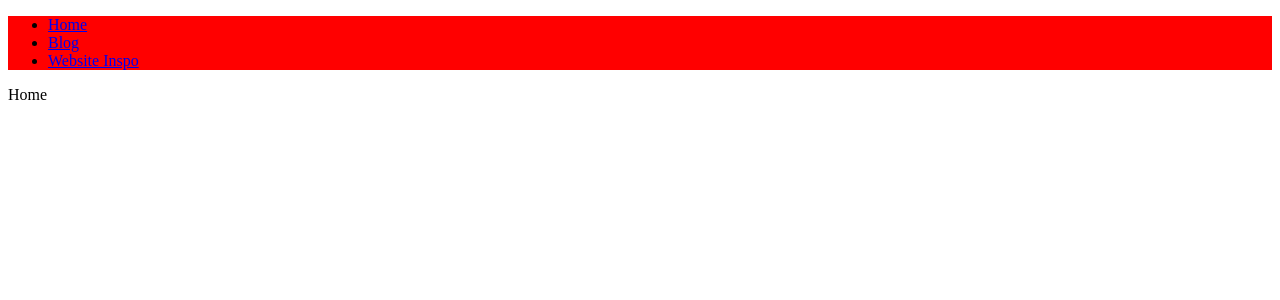
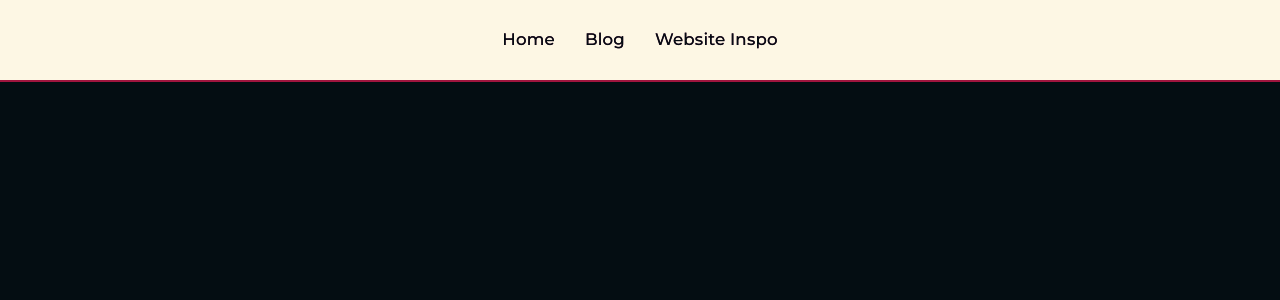
Before and after one commit to YlliLimited/Blog_Website, a React (Vite) app in the folder Blog/: page / in a window 1280 px wide. Shown: the top 300 px of the page. Built offline with nearby package versions, Linux system fonts and the light colour scheme.

Commit message:
modified:   Blog/index.html 	modified:   Blog/src/assets/Components/Navbar/Navbar.jsx 	modified:   Blog/src/assets/Components/Navbar/Navbar.module.css 	modified:   Blog/src/index.css

```diff
--- a/Blog/index.html
+++ b/Blog/index.html
@@ -5,6 +5,10 @@
     <!-- <link rel="icon" type="image/svg+xml" href="/vite.svg" /> -->
     <meta name="viewport" content="width=device-width, initial-scale=1.0" />
     <title>Ylli's Code Blog</title>
+
+
+    <!-- Universal CSS -->
+    <link rel="stylesheet" href="/Blog/src/index.css">
   </head>
   <body>
     <div id="root"></div>
--- a/Blog/src/assets/Components/Navbar/Navbar.jsx
+++ b/Blog/src/assets/Components/Navbar/Navbar.jsx
@@ -8,11 +8,17 @@ function Navbar () {
 
       <nav>
 
-        <ul className={styles.navbar}>
-            <li><Link to={"/"}>Home</Link></li>
-            <li><Link to={"/Blog/"}>Blog</Link></li>
-            <li><Link to={"/Website_Inspo/"}>Website Inspo</Link></li>
-        </ul>
+        <div className={styles.navbar}>
+
+
+          <ul className={styles.navUl}>
+              <li><Link to={"/"} className={styles.navLink}><p>Home</p></Link></li>
+              <li><Link to={"/Blog/"} className={styles.navLink}><p>Blog</p></Link></li>
+              <li><Link to={"/Website_Inspo/"} className={styles.navLink}><p>Website Inspo</p></Link></li>
+          </ul>
+
+
+        </div>
 
       </nav>
 
--- a/Blog/src/assets/Components/Navbar/Navbar.module.css
+++ b/Blog/src/assets/Components/Navbar/Navbar.module.css
@@ -1,3 +1,60 @@
-.navbar {
-  background-color: red;
+.navbar{
+  width: calc(100% - 40px);
+  height: clamp(30px, 10vw, 60px);
+
+  display: flex;
+
+  justify-content: center;
+  align-items: center;
+
+  padding: 10px 20px;
+
+  background-color: var(--primary-light-color);
+
+
+  position: fixed;
+  top: 0px;
+  left: 0px;
+
+
+  border-bottom: 2px solid var(--secondary-contrast-color);
 }
+
+.navUl{
+  list-style-type: none;
+
+  display: inline;
+
+  margin: 0px;
+  padding: 0px;
+}
+
+.navUl li{
+    display: inline;
+
+    margin: 0px 15px;
+}
+
+.navUl li p{
+  display: inline;
+  font-weight: 500;
+}
+
+.navLink{
+  text-decoration: none;
+
+  color: var(--primary-dark-color);
+  text-shadow: 0px 0px 0px var(--tertiary-contrast-color);
+
+  transition: text-shadow 0.15s, color 0.15s;
+}
+.navLink:hover{
+  text-shadow: 1.5px 0px 0px var(--primary-dark-color);
+  color: var(--secondary-contrast-color);
+}
+.navLink:active{
+  text-shadow: 1px 0px 0px var(--primary-dark-color);
+  color: var(--secondary-contrast-color);
+
+  transition: text-shadow 0.05s, color 0.05s;
+}
--- a/Blog/src/index.css
+++ b/Blog/src/index.css
@@ -0,0 +1,101 @@
+/* Fonts */
+@import url('https://fonts.googleapis.com/css2?family=Montserrat:ital,wght@0,100..900;1,100..900&display=swap');
+@import url('https://fonts.googleapis.com/css2?family=MedievalSharp&display=swap');
+/* Fonts End*/
+
+
+
+/* Universal Colors */
+
+:root {
+  --primary-dark-color: rgb(4, 13, 18);
+  --secondary-dark-color: rgb(9, 38, 53);
+  --tertiary-dark-color: rgb(27, 66, 66);
+  --quantertary-dark-color: rgb(92, 131, 116);
+
+
+  --primary-light-color: rgb(253, 247, 228);
+  --secondary-light-color: rgb(250, 238, 209);
+  --tertiary-light-color: rgb(222, 208, 182);
+  --quantertary-light-color: rgb(187, 171, 140);
+
+  --primary-contrast-color: rgb(255, 32, 78);
+  --secondary-contrast-color: rgb(160, 21, 62);
+  --tertiary-contrast-color: rgb(93, 14, 65);
+}
+
+/* Universal Colors End */
+
+
+
+body, html{
+  scroll-behavior: smooth;
+  background-color: var(--primary-dark-color);
+
+  margin: 0px;
+  padding: 0px;
+}
+
+
+
+
+/* Text Tags */
+
+h1{
+  font-family:'MedievalSharp';
+  font-size: clamp(3.2rem, 9vw, 10rem);
+  line-height: 1.1;
+  letter-spacing: -1px;
+  font-weight: 200;
+}
+h2{
+  font-family:'MedievalSharp';
+  font-size: clamp(2.8rem, 7.8vw, 8.8rem);
+  line-height: 1.1;
+  letter-spacing: -0.8px;
+  font-weight: 200;
+}
+h3{
+  font-family:'MedievalSharp';
+  font-size: clamp(2.4rem, 6.6vw, 7.6rem);
+  line-height: 1.15;
+  letter-spacing: -0.6px;
+  font-weight: 200;
+}
+h4{
+  font-family:'MedievalSharp';
+  font-size: clamp(2rem, 5.4vw, 6.4rem);
+  line-height: 1.15;
+  letter-spacing: -0.4px;
+  font-weight: 200;
+}
+h5{
+  font-family:'MedievalSharp';
+  font-size: clamp(1.6rem, 4.2vw, 5.2rem);
+  line-height: 1.2;
+  letter-spacing: -0.2px;
+  font-weight: 200;
+}
+h6{
+  font-family:'Montserrat';
+  font-size: clamp(1.2rem, 3vw, 3rem);
+  line-height: 1.2;
+  letter-spacing: 0px;
+  font-weight: 400;
+}
+p{
+  font-family:'Montserrat';
+  font-size: clamp(0.9rem, 1.3vw, 1.5rem);
+  line-height: 1.3;
+  letter-spacing: 0.2px;
+  font-weight: 400;
+}
+small{
+  font-family:'Montserrat';
+  font-size: clamp(0.7rem, 1vw, 1.3rem);
+  line-height: 1.3;
+  letter-spacing: 0.2px;
+  font-weight: 400;
+}
+
+/* Text Tags End*/
```
